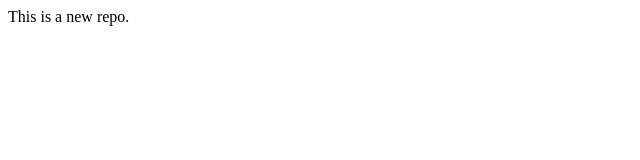
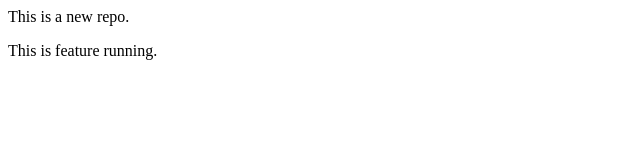
Before and after one commit to Kats32/LocalRepo, a plain HTML site: page index.html in a window 1280 px wide. Shown: the whole page, without its empty margins (0-640 px from the left). Drawn offline with Linux system fonts and the light colour scheme.

Commit message:
Add new para line

```diff
--- a/index.html
+++ b/index.html
@@ -1 +1,2 @@
 <p>This is a new repo.</p>
+<p>This is feature running.</p>
```
